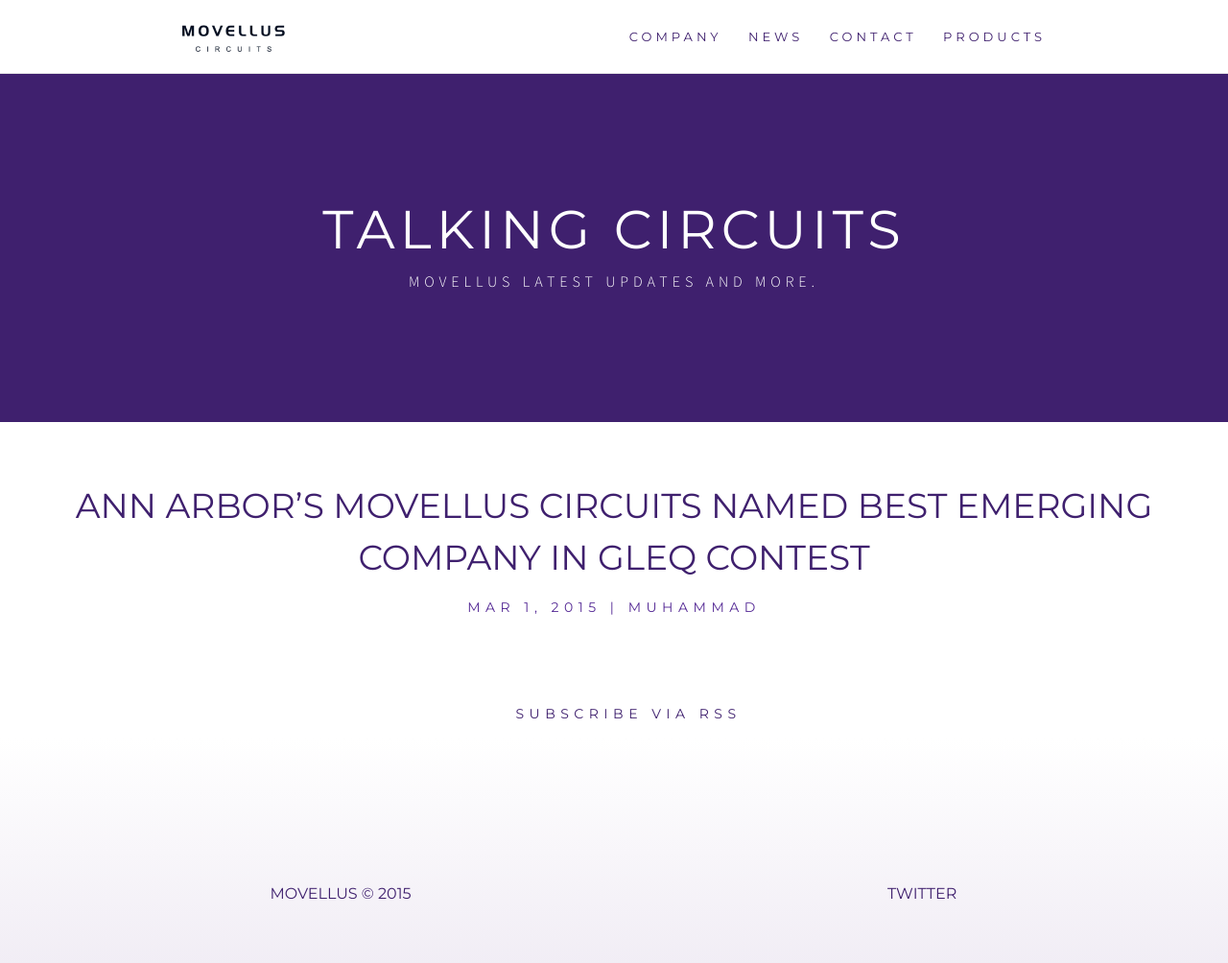
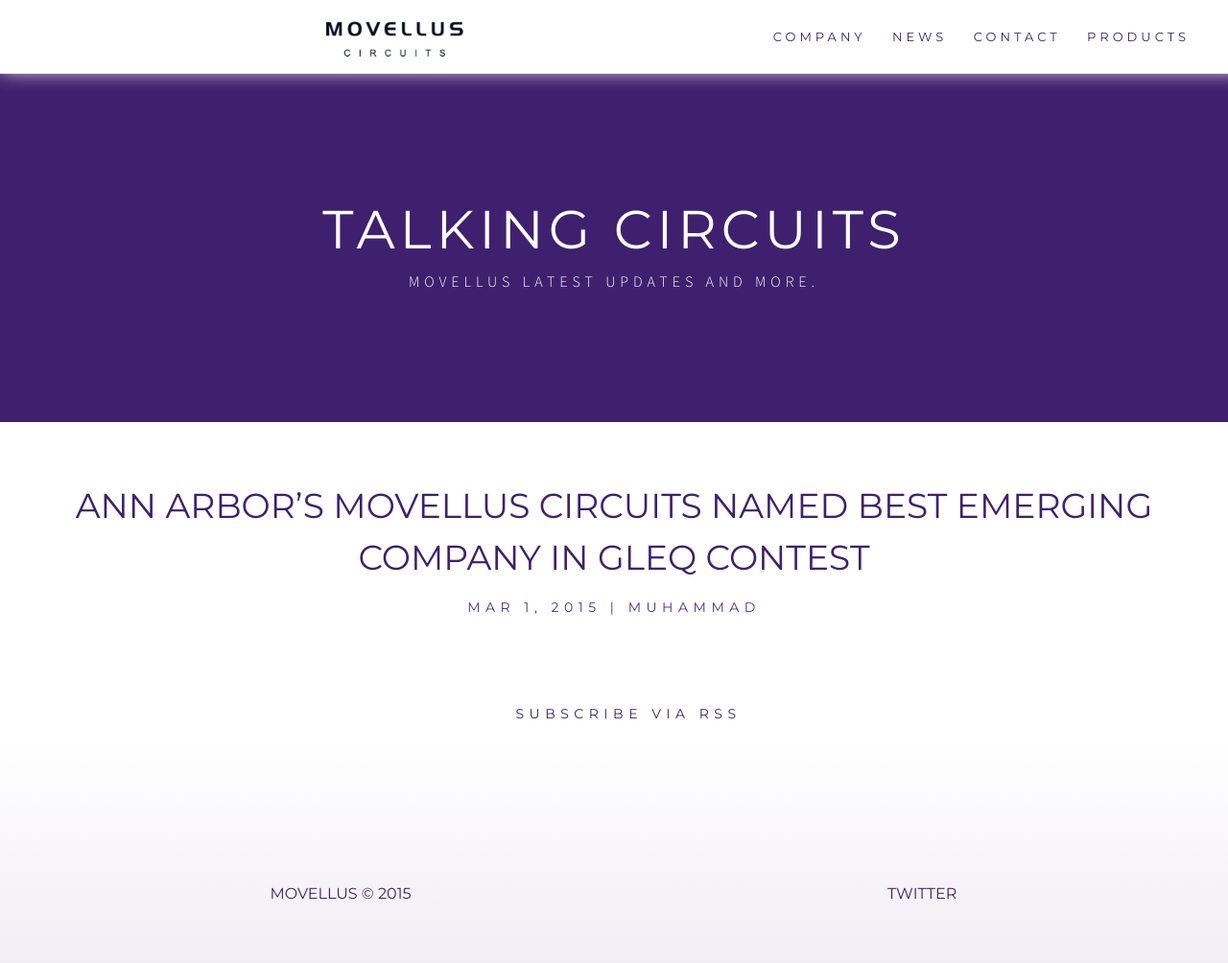
Before and after one commit to zaghmout/movellus, a Jekyll site: the page built from news/index.html, in a window 1280 px wide and 1124 px high. Shown: the top 1004 px of the window at 96% size. Built offline with Jekyll 4.4.1, drawn with Linux system fonts in a browser that asks for light colours; nearby versions of some CDN libraries.

Commit message:
make navbar name bigger, stick navbar to the top and use display bottom shadow

```diff
--- a/_includes/header.html
+++ b/_includes/header.html
@@ -26,5 +26,4 @@
     </nav>
 
   </div>
-
 </header>
--- a/_sass/_layout.scss
+++ b/_sass/_layout.scss
@@ -2,8 +2,11 @@
  * Site header
  */
 .site-header {
-    z-index: 2;
+    z-index: 3;
+    position: fixed;
+    width: 100vw;
     padding: 10px;
+    background-color: white;
     border-bottom: 1px solid $grey-color-light;
     min-height: 56px;
     font-family: $strong-font-family;
@@ -12,12 +15,19 @@
     font-size: $nav-font-size;
     letter-spacing: $medium-kerning;
 
-    // Positioning context for the mobile navigation icon
-    position: relative;
+    -webkit-box-shadow: 0px 0px 18px -2px #dedede;
+       -moz-box-shadow: 0px 0px 18px -2px #dedede;
+            box-shadow: 0px 0px 18px -2px #dedede;
+
+    .wrapper{
+        margin-right: 20px;
+    }
 
     a img{
-        max-width: 60%;
+        max-width: 80%;
     }
+
+
 }
 
 .site-title {
@@ -56,13 +66,11 @@
         }
     }
 
-    @include media-query($on-palm) {
+    @include media-query(670px) {
         position: absolute;
-        top: 9px;
+        top: 20px;
         right: 30px;
         background-color: $background-color;
-        border: 1px solid $grey-color-light;
-        border-radius: 5px;
         text-align: right;
 
         .menu-icon {
@@ -192,7 +200,7 @@
  * Page content
  */
 .page-content {
-    // padding-top: $spacing-unit;
+    padding-top: 77px;
 }
 
 .page-heading {
--- a/company/index.html
+++ b/company/index.html
@@ -2,6 +2,8 @@
 layout: default
 title: COMPANY
 ---
+
+<div class="page-content">
 
     <h1 class="heading">
         HISTORY
@@ -290,3 +292,5 @@
             </a>
         </div>
     </div>
+
+</div>
--- a/contact/index.html
+++ b/contact/index.html
@@ -2,8 +2,8 @@
 layout: default
 title: CONTACT
 ---
-
-<div id="map"></div>
+<div class="page-content">
+<div id="map" ></div>
 
   <div class="cf" id="contact-details" itemscope itemtype="http://schema.org/LocalBusiness">
 
@@ -102,6 +102,7 @@
   </form>
 
 </div>
+</div>
 
 
 <script type="text/javascript">
--- a/news/index.html
+++ b/news/index.html
@@ -2,7 +2,7 @@
 layout: default
 title: NEWS
 ---
-<div class="page-content">
+<div class="page-content cf">
 
   <div class="banner">
     <h1 class="page-heading">
--- a/product/index.html
+++ b/product/index.html
@@ -3,7 +3,7 @@
 title: PRODUCTS
 ---
 
-<div class="page-content">
+<div class="page-content cf">
 
     <h1 class="heading">
         PRODUCTS
```
Also changed, not shown: 8 other files. Lines whose indentation alone changed are shown as unchanged.
